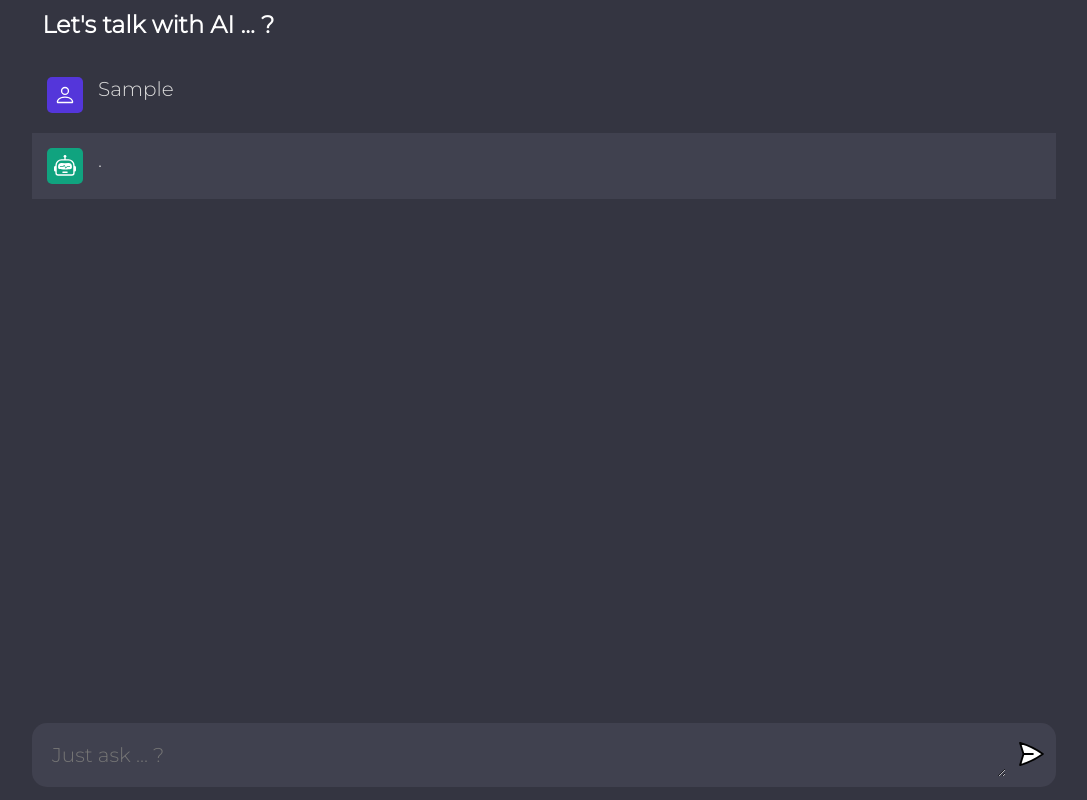
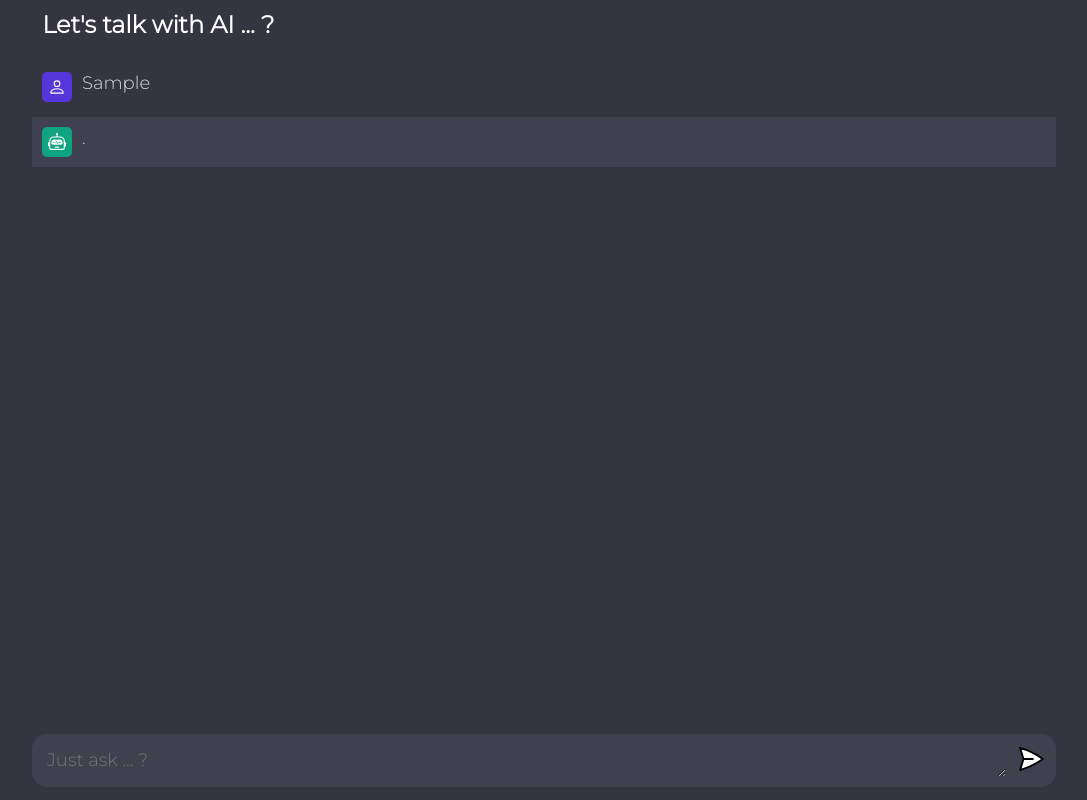
Before and after one commit to rohitroy-github/vite-chatgpt-clone, a website built with Vite: page client/index.html in a window 1280 px wide. Both pictures are taken after typing "Sample" into the empty fields and a click on the button 1127 px from the left and 755 px from the top of the page. Shown: the whole page, without its empty margins (96-1183 px from the left). Built offline with nearby package versions, Linux system fonts and the light colour scheme; no server answers.

Commit message:
modifications !

```diff
--- a/client/style.css
+++ b/client/style.css
@@ -76,7 +76,7 @@ h2 {
 
 .wrapper {
   width: 100%;
-  padding: 15px;
+  padding: 10px;
 }
 
 .ai {
@@ -92,12 +92,12 @@ h2 {
   flex-direction: row;
   align-items: flex-start;
   /* gappingFromProfilePicture&Text */
-  gap: 15px;
+  gap: 10px;
 }
 
 .profile {
-  width: 36px;
-  height: 36px;
+  width: 30px;
+  height: 30px;
   border-radius: 5px;
 
   background: #5436da;
@@ -121,7 +121,7 @@ h2 {
   flex: 1;
 
   color: #dcdcdc;
-  font-size: 20px;
+  font-size: 18px;
 
   max-width: 100%;
   overflow-x: scroll;
@@ -180,9 +180,9 @@ textarea {
   width: 100%;
 
   color: #fff;
-  font-size: 20px;
+  font-size: 18px;
 
-  padding: 10px;
+  padding: 5px;
   background: transparent;
   border-radius: 10px;
   border: none;
```
Also changed, not shown: README.md.
